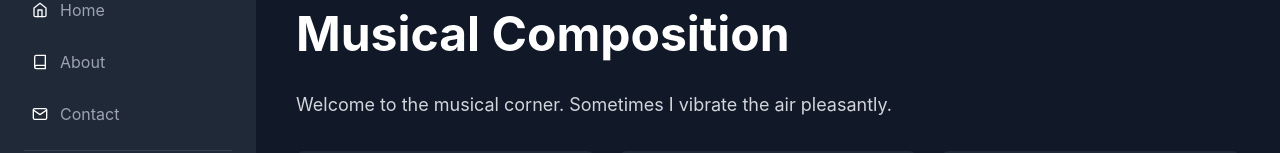
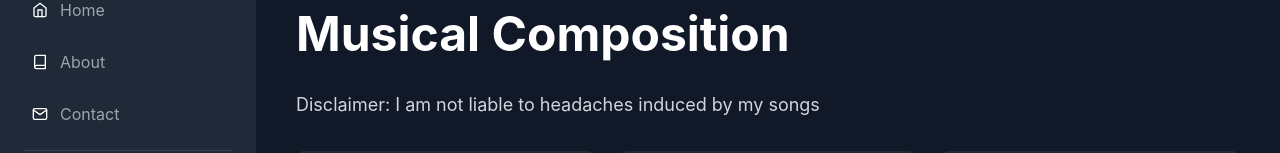
Before and after one commit to Timothy-Cao/Timothy-Cao.github.io, a React (Create React App) app: page /#/blogs/music in a window 1280 px wide. Shown: the part 110-263 px from the top of the page. Built offline with nearby package versions, Linux system fonts and the light colour scheme.

Commit message:
Update Music.js

```diff
--- a/src/pages/blogs/Music.js
+++ b/src/pages/blogs/Music.js
@@ -115,7 +115,7 @@ const MusicPage = () => {
       <div className="max-w-5xl mx-auto space-y-8 mt-24 mb-12">
         <h1 className="text-5xl font-bold mb-8 mt-6">Musical Composition</h1>
         <p className="text-lg text-gray-300 mb-12 leading-relaxed">
-          Welcome to the musical corner. Sometimes I vibrate the air pleasantly.
+           Disclaimer: I am not liable to headaches induced by my songs
         </p>
 
         <div className="grid grid-cols-1 md:grid-cols-2 lg:grid-cols-3 gap-6">
```
